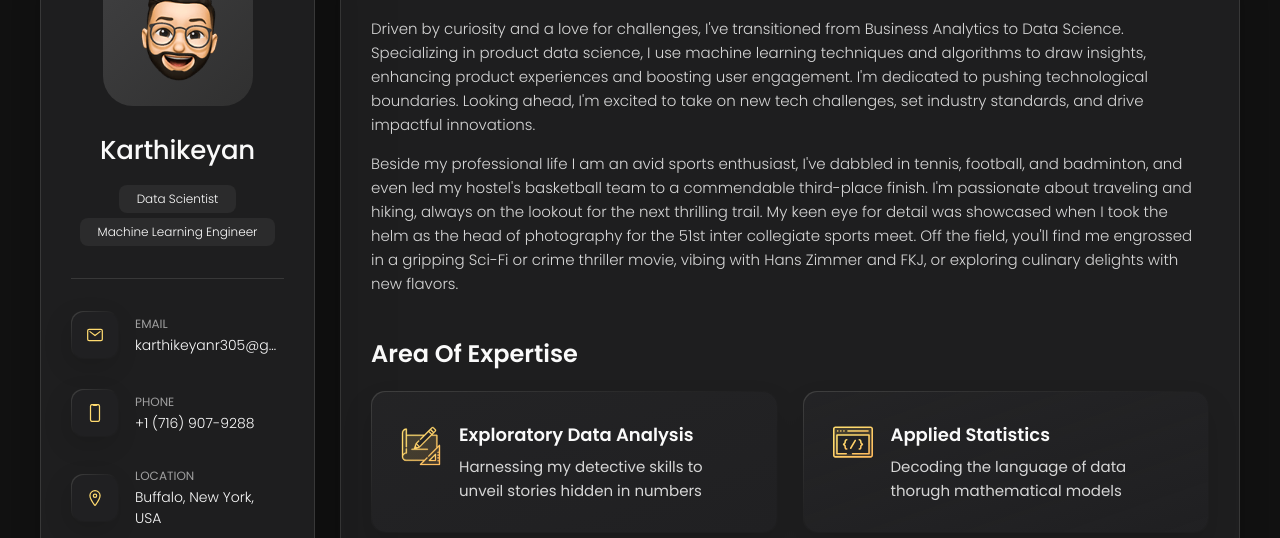
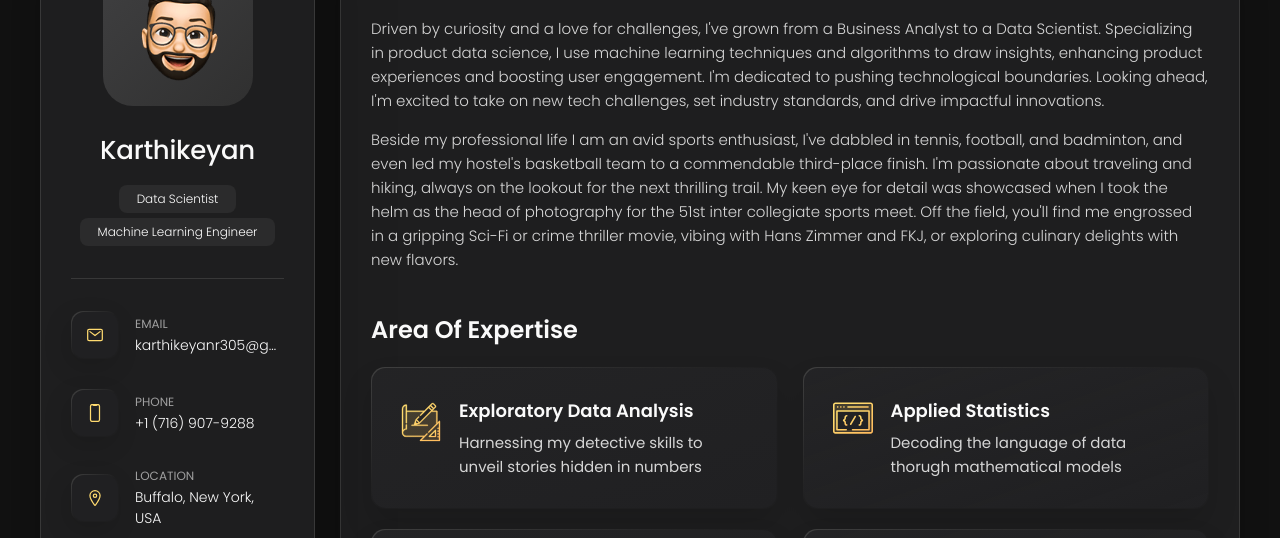
Before and after one commit to karthikeyanr305/karthikeyanr305.github.io, a plain HTML site: page index.html in a window 1280 px wide. Shown: the part 162-700 px from the top of the page. Drawn offline with nearby package versions, Linux system fonts and the light colour scheme.

Commit message:
Update index.html
transition - > grown

```diff
--- a/index.html
+++ b/index.html
@@ -205,7 +205,7 @@
 
         <section class="about-text">
           <p>
-            Driven by curiosity and a love for challenges, I've transitioned from Business Analytics to Data Science. Specializing in product data science, I use machine learning techniques and algorithms to draw insights, enhancing product experiences and boosting user engagement. I'm dedicated to pushing technological boundaries. Looking ahead, I'm excited to take on new tech challenges, set industry standards, and drive impactful innovations.
+            Driven by curiosity and a love for challenges, I've grown from a Business Analyst to a Data Scientist. Specializing in product data science, I use machine learning techniques and algorithms to draw insights, enhancing product experiences and boosting user engagement. I'm dedicated to pushing technological boundaries. Looking ahead, I'm excited to take on new tech challenges, set industry standards, and drive impactful innovations.
 
           </p>
 
```
